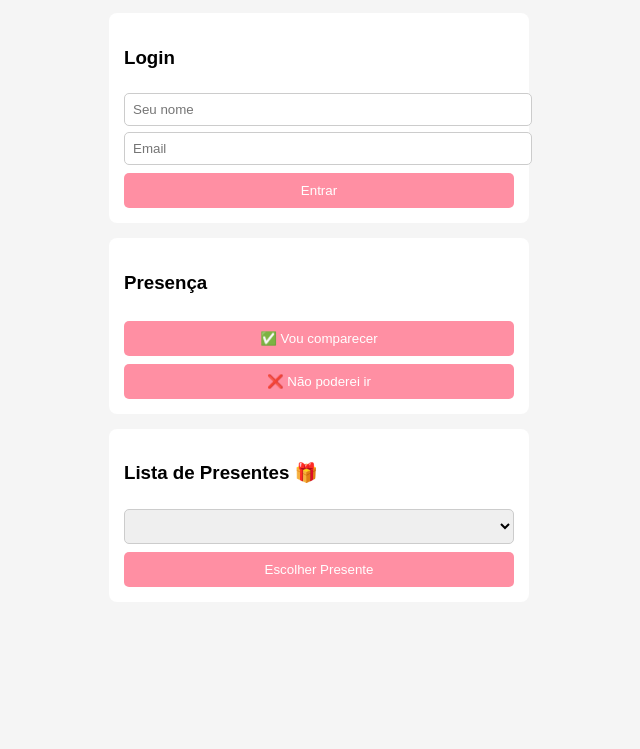
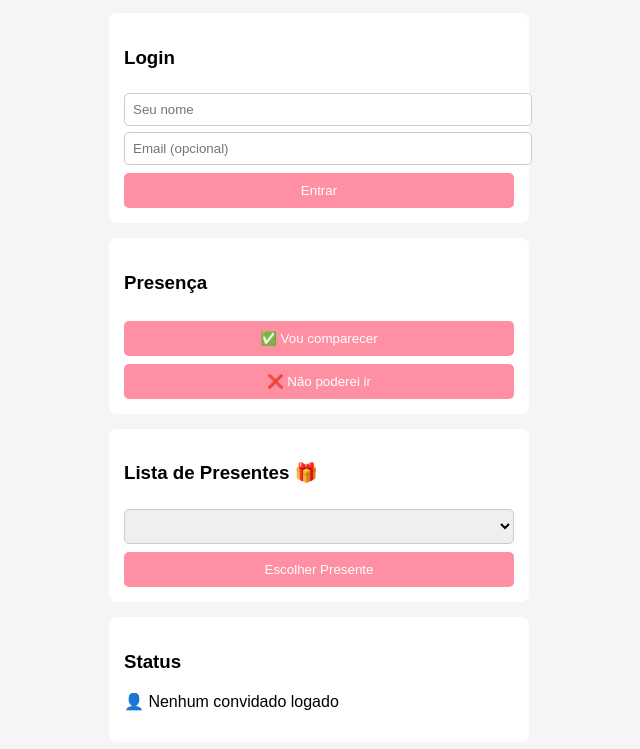
Before and after one commit to JeanCaique/cha-de-cozinha, a plain HTML site: page index.html in a window 1280 px wide. Shown: the part 179-928 px from the top of the page, without its empty margins (321-961 px from the left). Before the commit the page ends 824 px from the top, so only its background shows below. Drawn offline with Linux system fonts and the light colour scheme.

Commit message:
Atualizacao do site

```diff
--- a/index.html
+++ b/index.html
@@ -15,7 +15,7 @@
   <div class="card">
     <h3>Login</h3>
     <input id="name" placeholder="Seu nome">
-    <input id="email" placeholder="Email">
+    <input id="email" placeholder="Email (opcional)">
     <button onclick="login()">Entrar</button>
   </div>
 
@@ -30,3 +30,16 @@
     <select id="giftSelect"></select>
     <button onclick="chooseGift()">Escolher Presente</button>
   </div>
+
+
+  <div class="card">
+    <h3>Status</h3>
+    <p id="status">👤 Nenhum convidado logado</p>
+    <p id="gift"></p>
+  </div>
+</div>
+
+
+<script src="script.js"></script>
+</body>
+</html>
```
